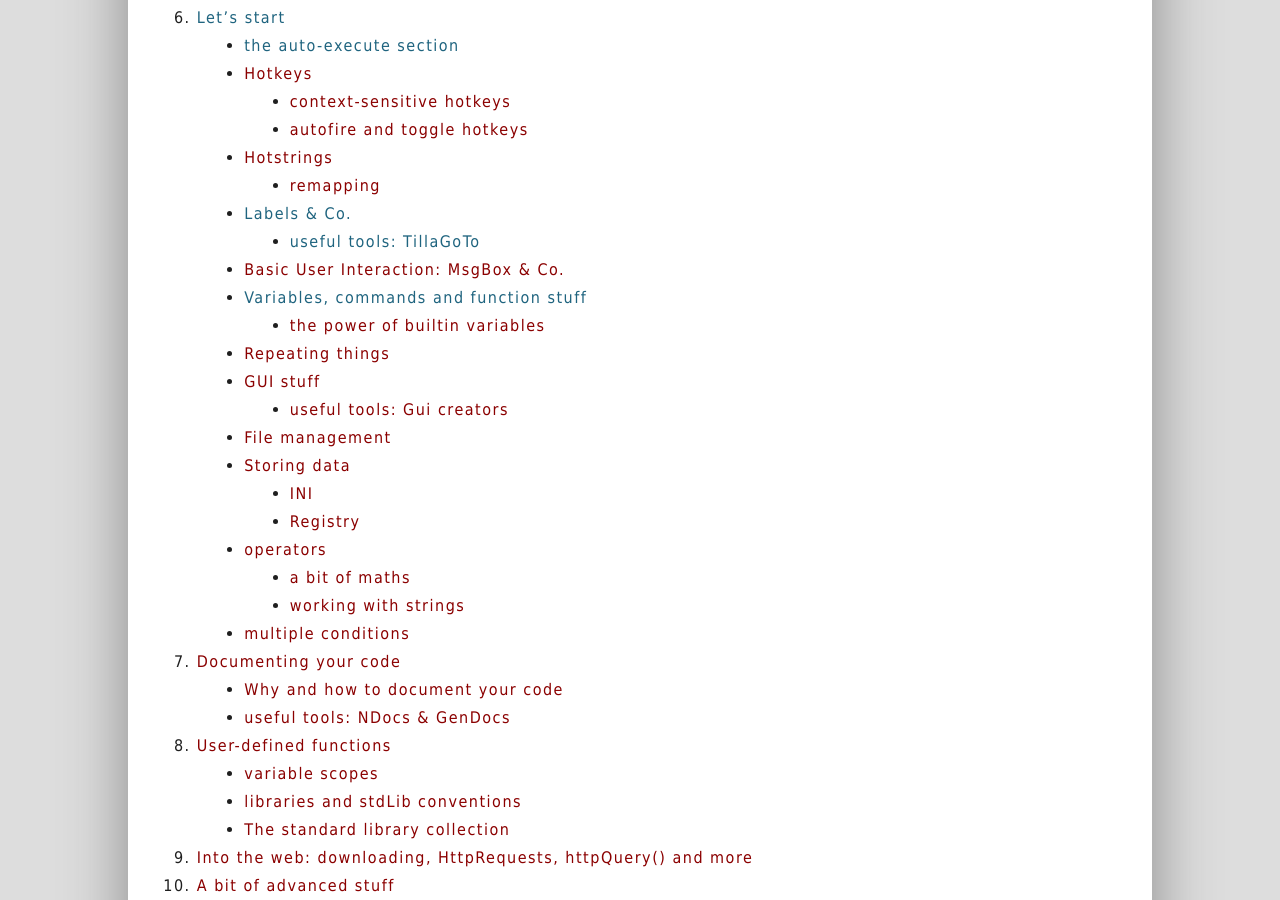
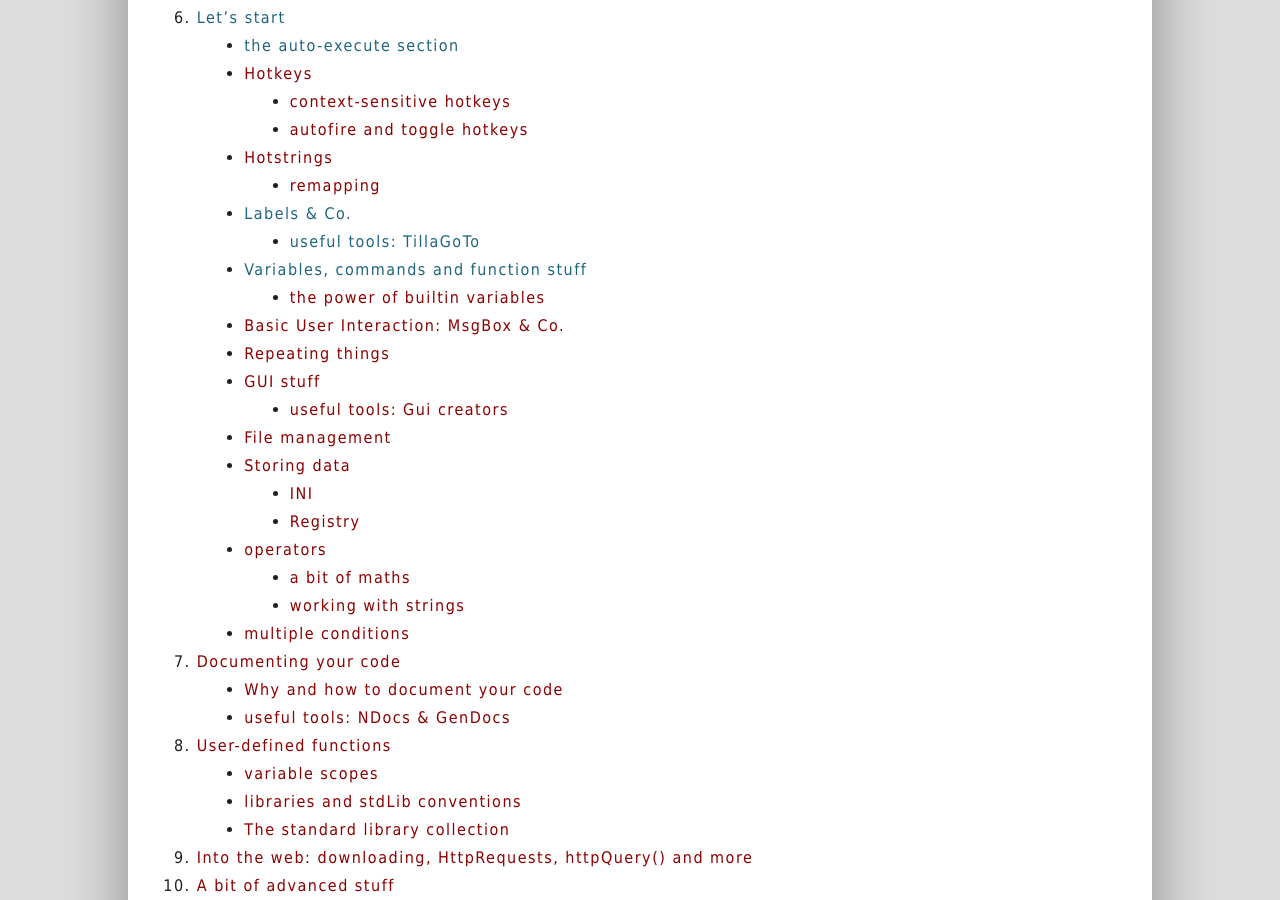
Before and after one commit to maul-esel/ahkbook, a Jekyll site: the page built from en/_posts/2011-10-29-Introduction.markdown, in a window 1280 px wide and 900 px high, scrolled down 1613 px. Built offline with Jekyll 4.4.1, drawn with Linux system fonts in a browser that asks for light colours.

Commit message:
minor change: move variables before MsgBox stuff

```diff
--- a/en/_posts/2011-10-29-Introduction.markdown
+++ b/en/_posts/2011-10-29-Introduction.markdown
@@ -68,10 +68,10 @@ You can use AutoHotkey for game scripts, for quick macros, for tasks that take h
 	- [Labels & Co.](Labels.html)
 
 		- [useful tools: TillaGoTo](Useful-Tools-TillaGoTo.html)
-	- [Basic User Interaction: MsgBox & Co.]()
 	- [Variables, commands and function stuff](Variables-functions-commands.html)
 
 		- [the power of builtin variables]()
+	- [Basic User Interaction: MsgBox & Co.]()
 	- [Repeating things]()
 	- [GUI stuff]()
 
```
